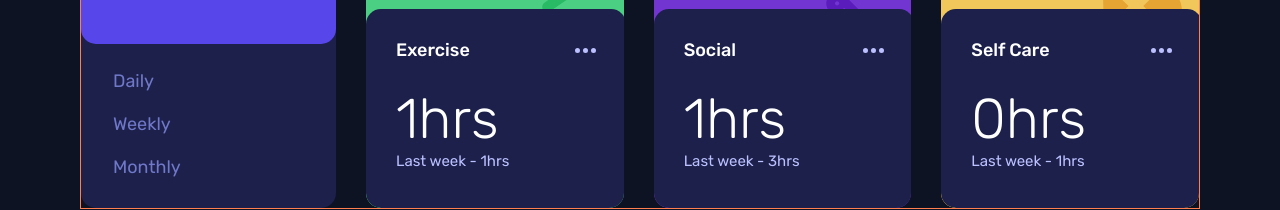
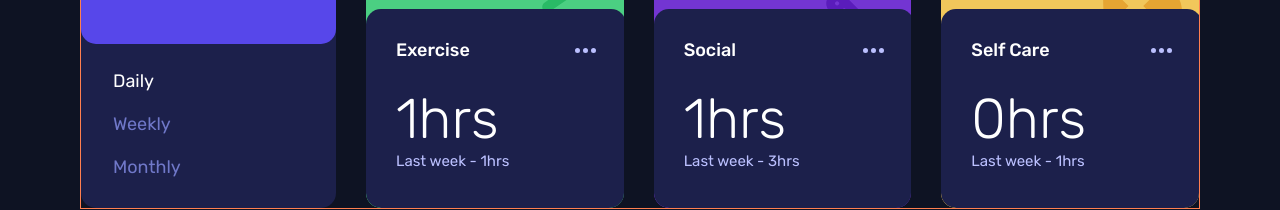
Before and after one commit to EdwinSch/react-timetracking-dashboard, a React (Vite) app: page / in a window 1280 px wide. Shown: the part 451-661 px from the top of the page. Built offline with nearby package versions, Linux system fonts and the light colour scheme.

Commit message:
add: tab button functionality

```diff
--- a/src/components/TabButtons.jsx
+++ b/src/components/TabButtons.jsx
@@ -1,11 +1,24 @@
+import { useGlobalContext } from "../context";
+
 const TabButtons = () => {
+  // deconstruct from global context
+  const { currentIndex, setCurrentIndex } = useGlobalContext();
+
   const buttons = ["daily", "weekly", "monthly"];
 
   return (
     <div className="button-container">
       {buttons.map((btn, index) => {
         return (
-          <button key={index} type="button" className="tab-btn">
+          <button
+            key={index}
+            onClick={() => setCurrentIndex(index)}
+            className={
+              currentIndex === index ? "tab-btn btn-active" : "tab-btn"
+            }
+            // className="tab-btn"
+            type="button"
+          >
             {btn}
           </button>
         );
--- a/src/context.jsx
+++ b/src/context.jsx
@@ -12,7 +12,7 @@ export const AppProvider = ({ children }) => {
   //   };
 
   return (
-    <AppContext.Provider value={{ data, currentIndex }}>
+    <AppContext.Provider value={{ data, currentIndex, setCurrentIndex }}>
       {children}
     </AppContext.Provider>
   );
--- a/src/styles/main.scss
+++ b/src/styles/main.scss
@@ -120,6 +120,9 @@ main {
   .tab-btn:hover {
     color: $text;
   }
+  .btn-active {
+    color: $text;
+  }
 }
 
 //--- Grid + Tile Styles
```
